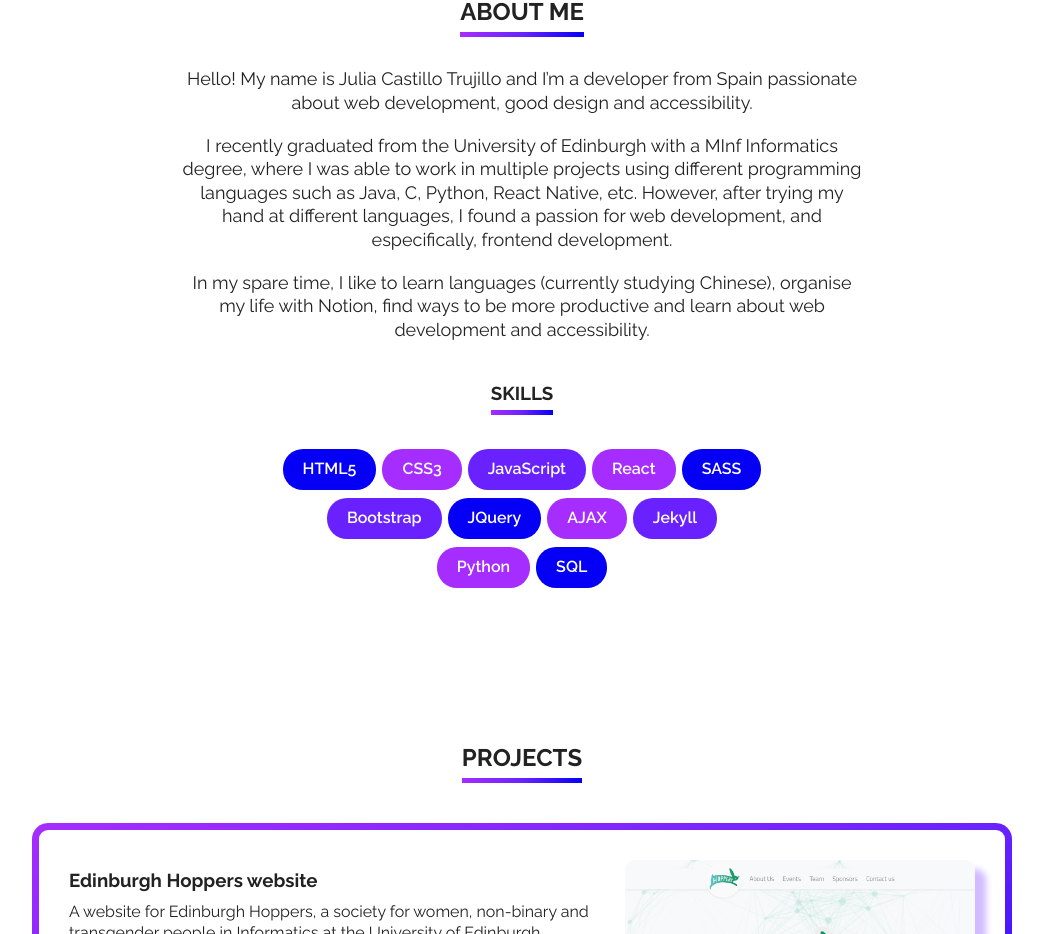
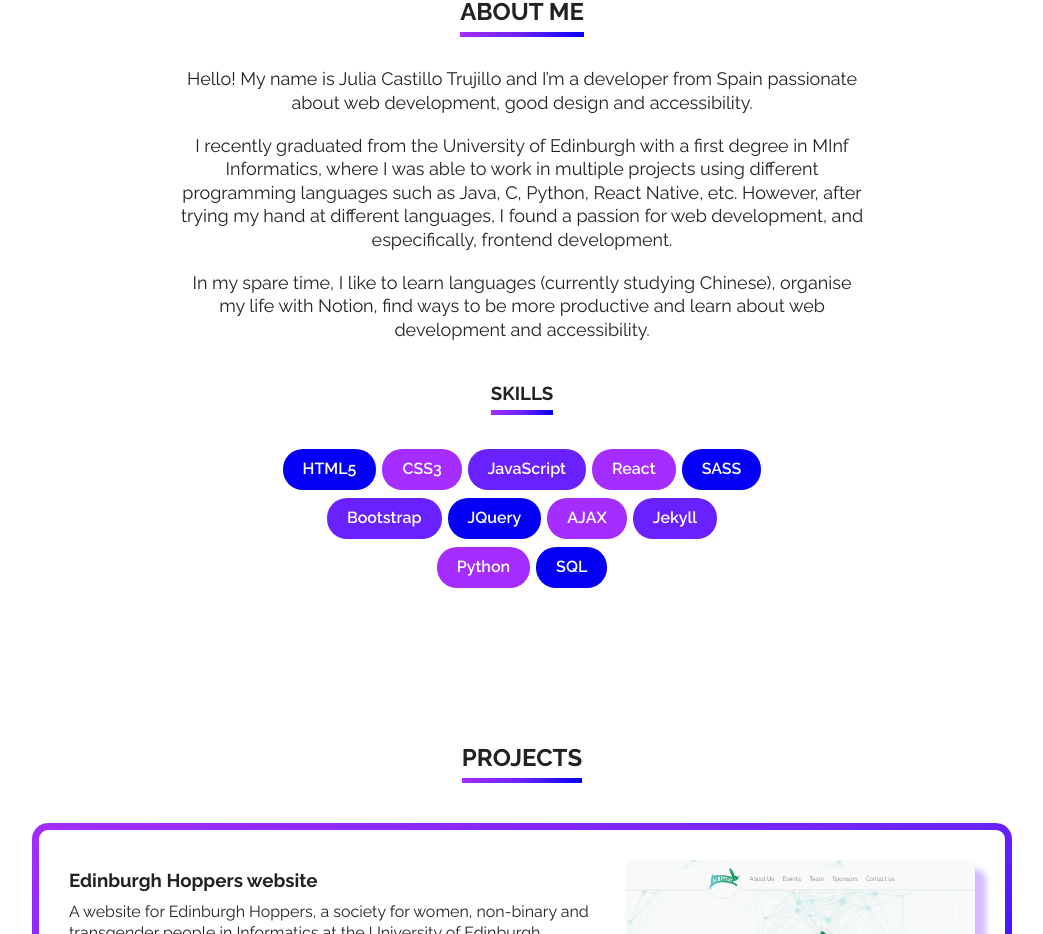
Before and after one commit to JuliaCastillo/portfolio, a React (Create React App) app: page / in a window 1280 px wide. Shown: the part 954-1888 px from the top of the page, without its empty margins (118-1161 px from the left). Built offline with nearby package versions, Linux system fonts and the light colour scheme.

Commit message:
hover effect on buttons

```diff
--- a/src/assets/css/styles.css
+++ b/src/assets/css/styles.css
@@ -71,6 +71,13 @@ p {
   text-decoration: none;
   color: #fff;
   white-space: nowrap;
+  -webkit-transition: all 300ms ease-in-out;
+  transition: all 300ms ease-in-out;
+}
+
+.button:hover {
+  -webkit-transform: scale(1.1);
+          transform: scale(1.1);
 }
 
 .hero {
--- a/src/assets/scss/_globals.scss
+++ b/src/assets/scss/_globals.scss
@@ -65,4 +65,10 @@ p {
   text-decoration: none;
   color: $white;
   white-space: nowrap;
+
+  transition: all 300ms ease-in-out;
+
+  &:hover {
+    transform: scale(1.1);
+  }
 }
--- a/src/components/About.js
+++ b/src/components/About.js
@@ -15,12 +15,12 @@ function About() {
             accessibility.
           </p>
           <p>
-            I recently graduated from the University of Edinburgh with a MInf
-            Informatics degree, where I was able to work in multiple projects
-            using different programming languages such as Java, C, Python, React
-            Native, etc. However, after trying my hand at different languages, I
-            found a passion for web development, and especifically, frontend
-            development.
+            I recently graduated from the University of Edinburgh with a first
+            degree in MInf Informatics, where I was able to work in multiple
+            projects using different programming languages such as Java, C,
+            Python, React Native, etc. However, after trying my hand at
+            different languages, I found a passion for web development, and
+            especifically, frontend development.
           </p>
           <p>
             In my spare time, I like to learn languages (currently studying
```
Also changed, not shown: 1 other file (tests, documents, lock files or other folders).
